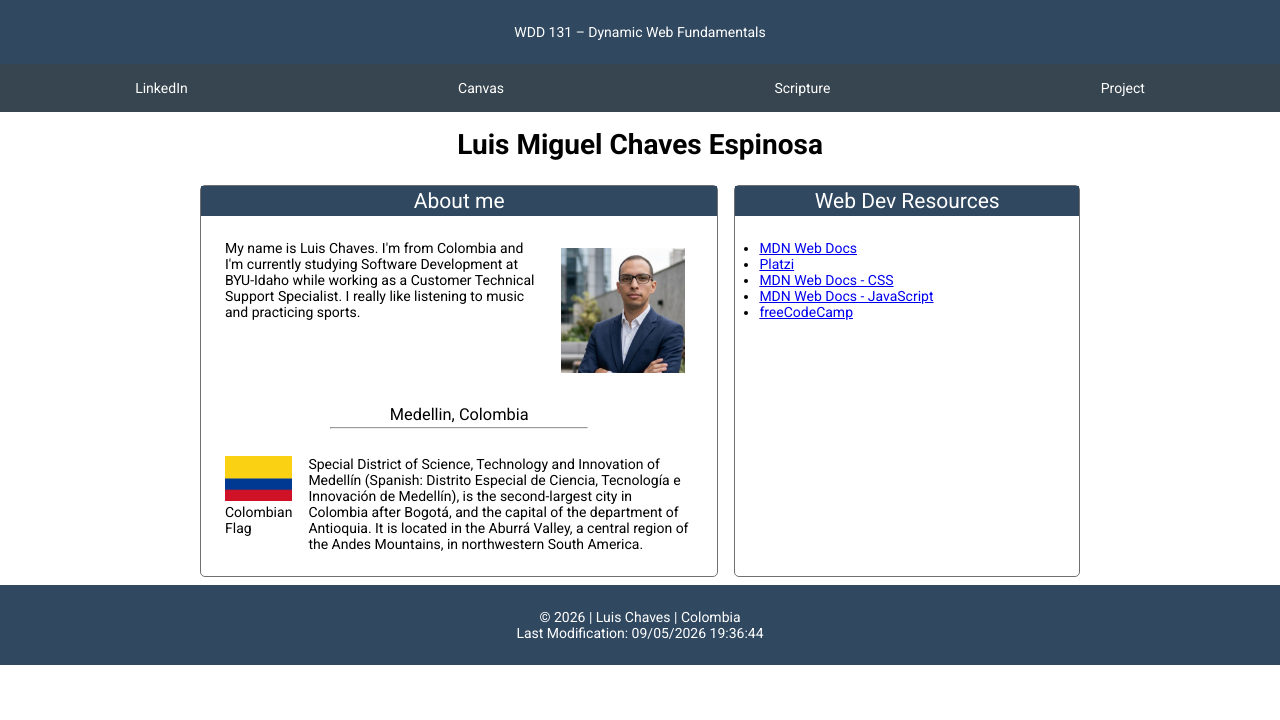
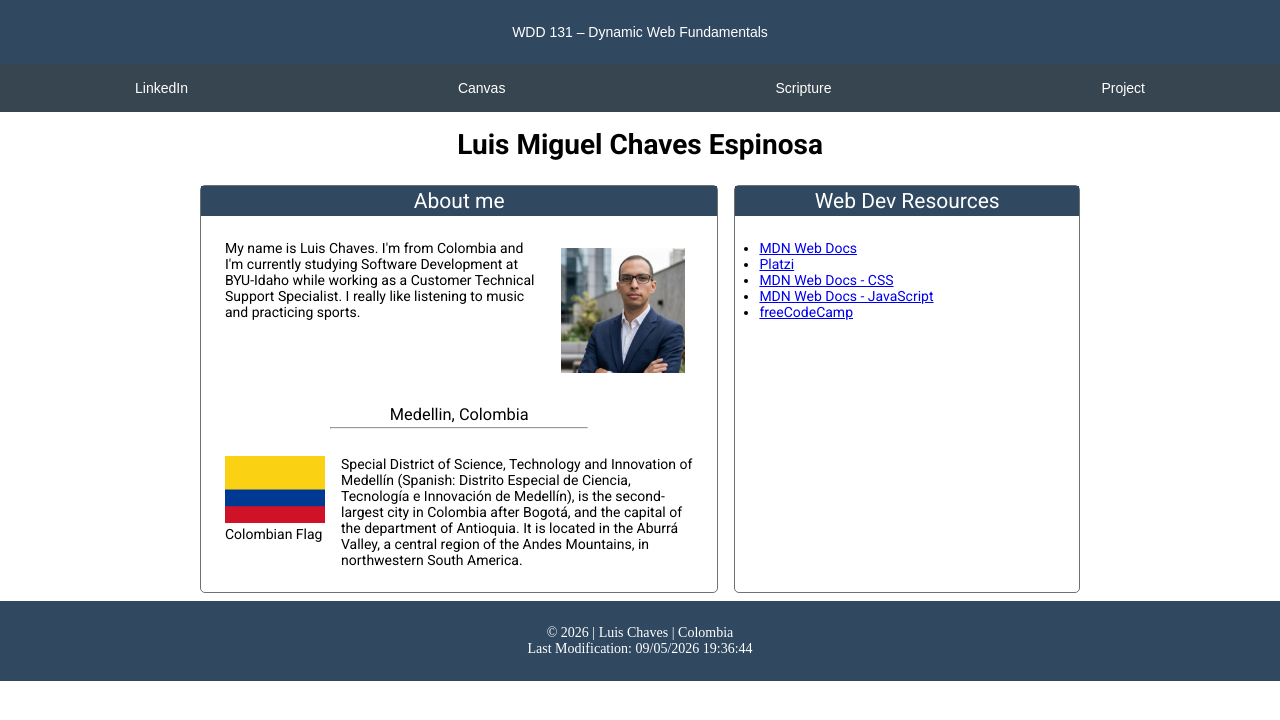
Before and after one commit to conantkd/wdd131, a plain HTML site: page index.html in a window 1280 px wide. Drawn offline with Linux system fonts and the light colour scheme; a web font is replaced by a local one.

Commit message:
grid and html corrections

```diff
--- a/index.html
+++ b/index.html
@@ -13,7 +13,7 @@
     <link rel="preconnect" href="https://fonts.googleapis.com" />
     <link rel="preconnect" href="https://fonts.gstatic.com" crossorigin />
     <link
-      href="https://fonts.googleapis.com/css2?family=Roboto:ital,wght@0,100..900;1,100..900&display=swap"
+      href="https://fonts.googleapis.com/css2?family=Roboto:ital,wght@0,100..900;1,100..900&family=Valley+Sans:ital,wght@0,100..900;1,100..900&display=swap"
       rel="stylesheet"
     />
     <script src="scripts/getdates.js" defer></script>
@@ -53,13 +53,17 @@
               Customer Technical Support Specialist. I really like listening to
               music and practicing sports.
             </p>
-            <img src="images/profile.jpg" width="100%" />
+            <img src="images/profile.jpg" width="100" alt="Profile Picture" />
           </div>
           <h3>Medellin, Colombia</h3>
           <hr />
           <div class="card-profile_country">
             <figure>
-              <img src="images/flag-image.jpg" width="100%" />
+              <img
+                src="images/flag-image.jpg"
+                width="100"
+                alt="Colombian Flag"
+              />
               <figcaption>Colombian Flag</figcaption>
             </figure>
             <p>
--- a/styles/base.css
+++ b/styles/base.css
@@ -3,7 +3,8 @@
     --blue: #304860;
     --white: #ffffff;
     --gray: #707070;
-    --font: "Roboto",sans-serif;
+    --primary-font: "Roboto",sans-serif;
+    --secondary-font: "Valley Sans", sans-serif;
 }
 
 * {
@@ -16,6 +17,15 @@ body {
 	font-family: var(--font);
     font-size: 14px;
 }
+
+main {
+    font-family: var(--primary-font);
+}
+
+header {
+    font-family: var(--secondary-font);
+}
+
 
 #course-title {
     background-color: var(--blue);
@@ -95,7 +105,7 @@ h2 {
 }
 
 
-.card-profile_bio, .card-profile_country {
+.card-profile_bio {
     display: flex;
     padding: 1.5rem;
     gap:1rem
@@ -107,8 +117,16 @@ h2 {
     width: 30%
 }
 
-.card-profile_country figure{
-    width: 30%;
+.card-profile_country {
+    display: grid;
+    grid-template-columns: auto 1fr;
+    padding: 1.5rem;
+    gap: 1rem;
+    align-items: start;
+}
+
+.card-profile_country figure {
+    margin: 0;
 }
 
 .card-resources {
```
